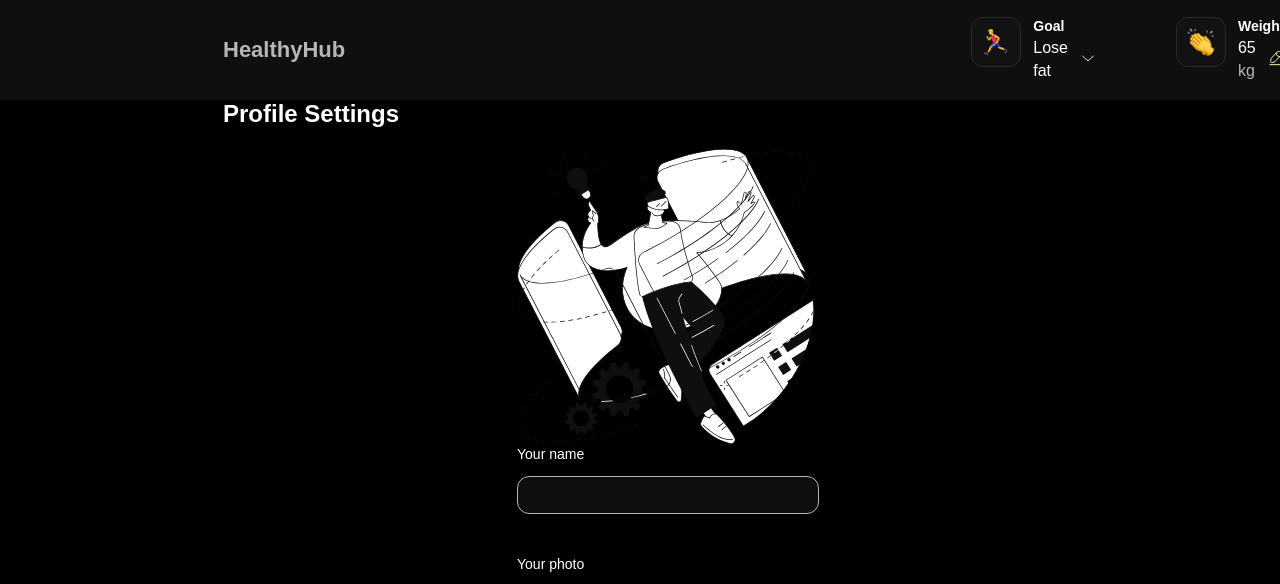
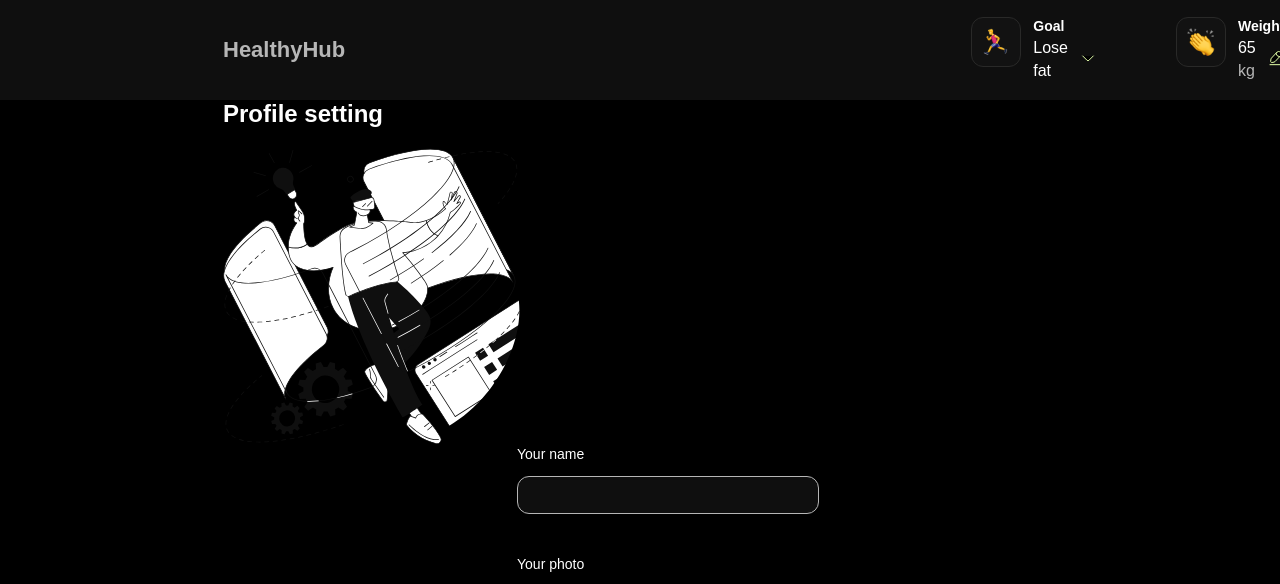
Before and after one commit to KatanES/HealthyHub, a React app: page /HealthyHub/settings in a window 1280 px wide. Shown: the top 584 px of the page. Built offline with nearby package versions, Linux system fonts and the light colour scheme; no server answers; the HTML template or start-up script is replaced by a standard one.

Commit message:
some corrections in accordance w/ the terms of reference (markup SettingsPage)

```diff
--- a/src/components/AuthorizedUser/UserInformation/UserInformation.jsx
+++ b/src/components/AuthorizedUser/UserInformation/UserInformation.jsx
@@ -11,7 +11,6 @@ import {
   FormSaveBtn,
   FromCancelBtn,
 } from './UserInformation.styled';
-import HeroImg from '../../../assets/Settings/settings-hero.svg';
 
 const settingsSchema = Yup.object().shape({
   name: Yup.string()
@@ -109,10 +108,7 @@ const SettingsPage = () => {
   };
 
   return (
-    <div>
-      <h2>Profile Settings</h2>
     <SettingsContainer>
-        <img src={HeroImg} alt="Hero Image" />
       <FormStyle onSubmit={formik.handleSubmit}>
         <FormLabel>
           Your name
@@ -218,7 +214,6 @@ const SettingsPage = () => {
         </div>
       </FormStyle>
     </SettingsContainer>
-    </div>
   );
 };
 
--- a/src/pages/Authorized/SettingsPage/SettingsPage.jsx
+++ b/src/pages/Authorized/SettingsPage/SettingsPage.jsx
@@ -1,5 +1,14 @@
 import UserInformation from '../../../components/AuthorizedUser/UserInformation';
+import HeroImg from '../../../assets/Settings/settings-hero.svg'
 
-const SettingsPage = () => <UserInformation />;
+const SettingsPage = () => {
+  return (
+    <div>
+      <h2>Profile setting</h2>
+      <img src={HeroImg} alt="Hero Image" />
+      <UserInformation />
+    </div>
+  );
+};
 
 export default SettingsPage;
```
Lines whose indentation alone changed are shown as unchanged.
